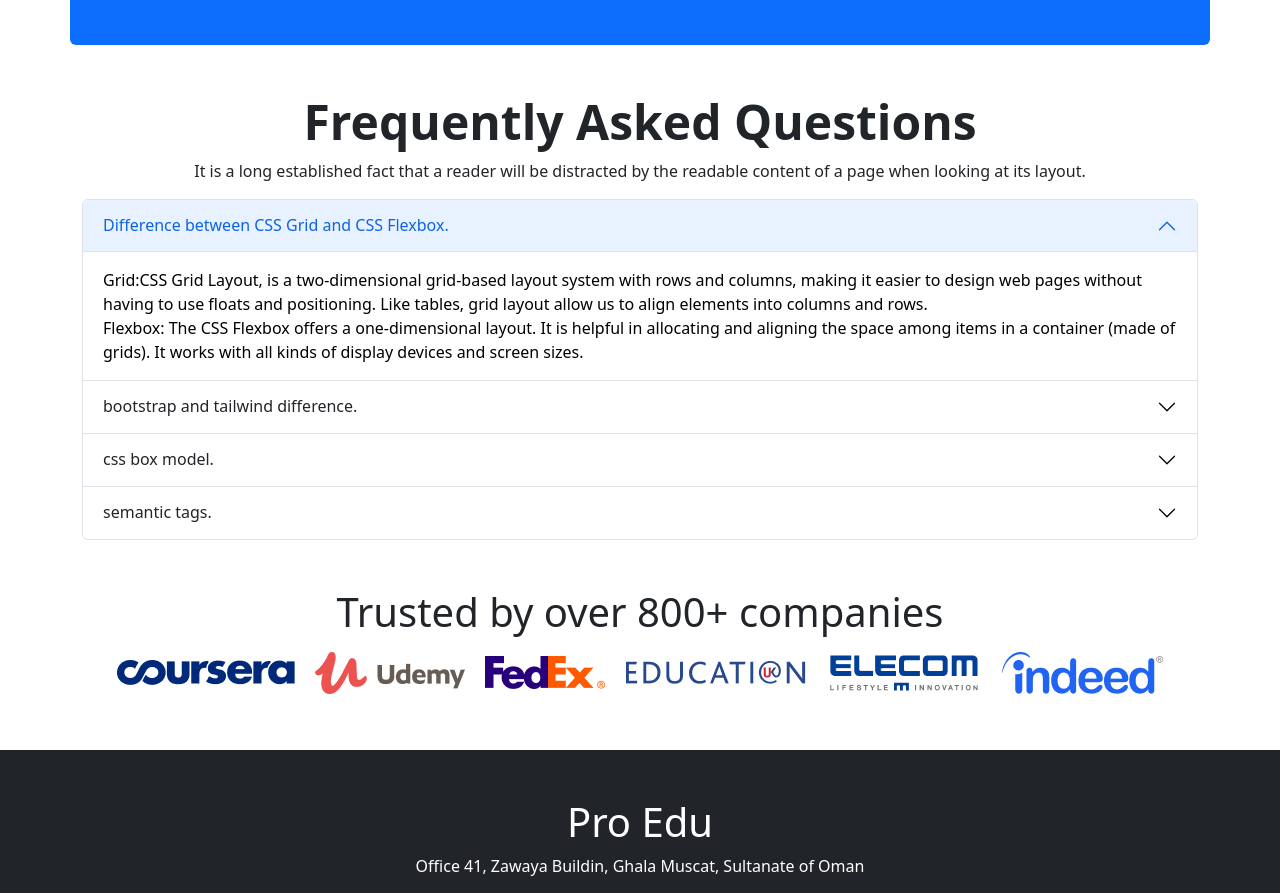
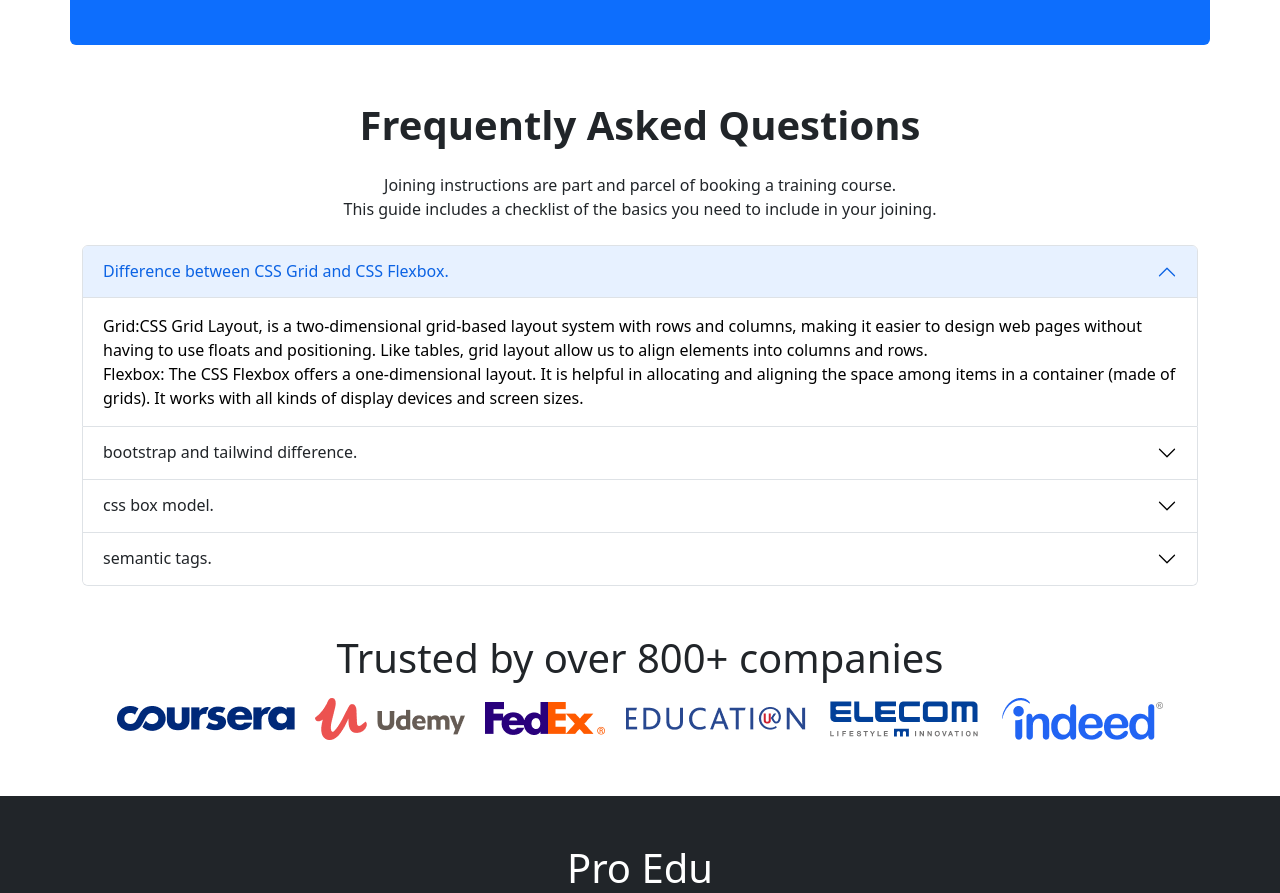
Before and after one commit to Qaium27/Digital-Learning-website-bootstrap, a plain HTML site: page index.html in a window 1280 px wide. Shown: the part 1916-2809 px from the top of the page. Drawn offline with nearby package versions, Linux system fonts and the light colour scheme.

```diff
--- a/index.html
+++ b/index.html
@@ -394,10 +394,9 @@
       <!-- questions section start -->
       <div class="container mt-5">
         <div class="text-center">
-          <h1 class="display-5 fw-semibold">Frequently Asked Questions</h1>
-          <p>
-            It is a long established fact that a reader will be distracted by
-            the readable content of a page when looking at its layout.
+          <h1 class="fs-1 fw-semibold p-2">Frequently Asked Questions</h1>
+          <p class="p-2">
+            Joining instructions are part and parcel of booking a training course. <br> This guide includes a checklist of the basics you need to include in your joining.
           </p>
         </div>
         <div class="accordion" id="accordionExample">
```
